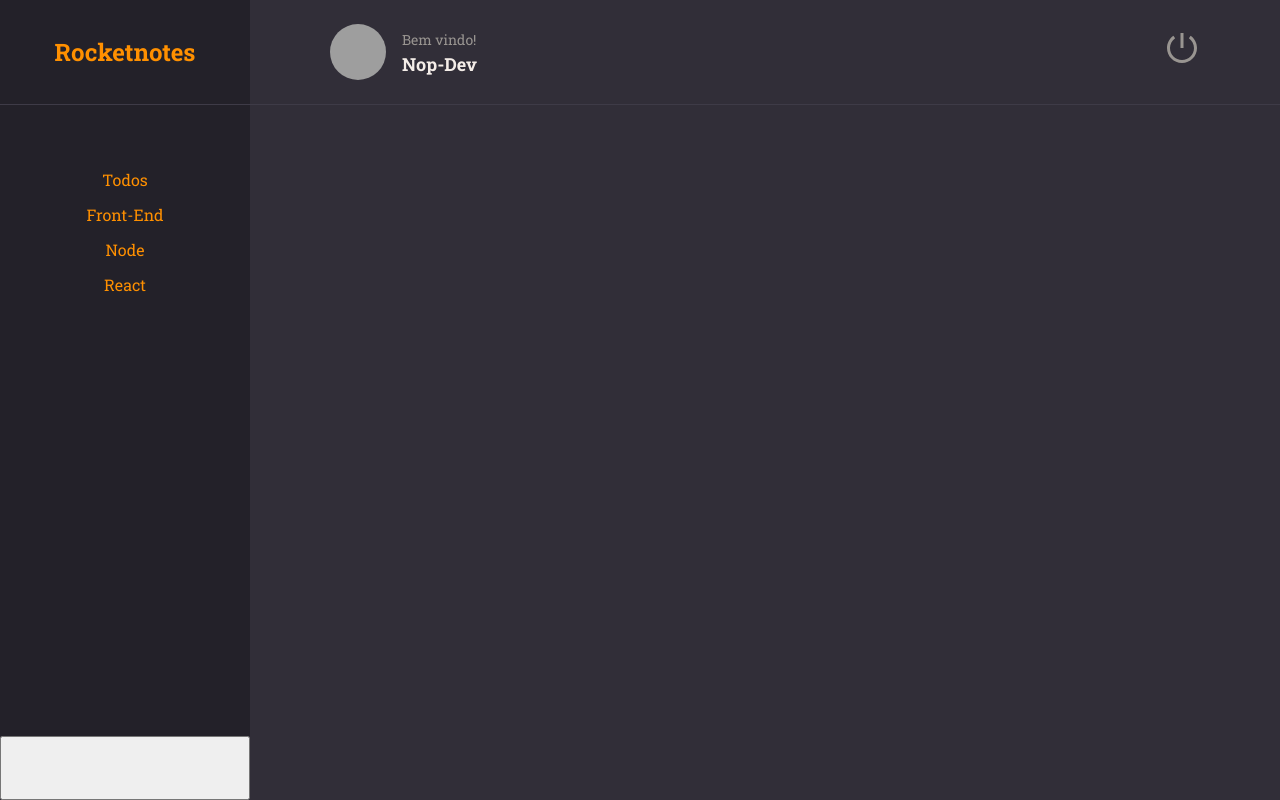
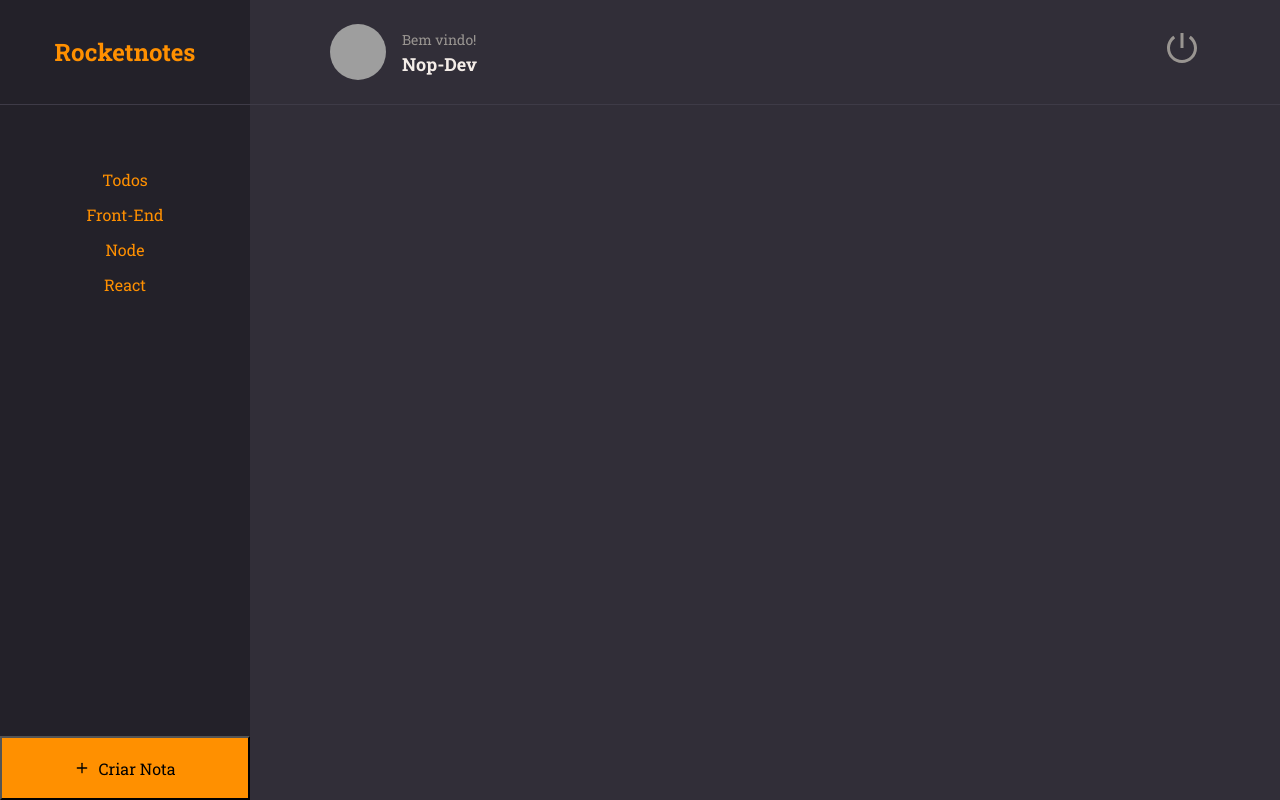
Before and after one commit to nop-dev/RocketNotes-React, a React (Vite) app: page / in a window 1280 px wide. Built offline with nearby package versions, Linux system fonts and the light colour scheme; grey boxes are pictures that could not be loaded.

Commit message:
feat: :sparkles: adiciona botão de nova nota na página home

```diff
--- a/src/pages/Home/index.jsx
+++ b/src/pages/Home/index.jsx
@@ -1,3 +1,4 @@
+import { FiPlus } from 'react-icons/fi';
 import { Container, Brand, Menu, Search, Content, NewNote } from './styles'
 
 import { Header } from '../../components/Header'
@@ -28,7 +29,8 @@
       </Content>
 
       <NewNote>
-
+        <FiPlus />
+        Criar Nota
       </NewNote>
     </Container>
   )
--- a/src/pages/Home/styles.js
+++ b/src/pages/Home/styles.js
@@ -54,4 +54,13 @@
 
 export const NewNote = styled.button`
   grid-area: newnote;
+
+  background-color: ${({ theme }) => theme.COLORS.ORANGE};
+  display: flex;
+  align-items: center;
+  justify-content: center;
+
+  > svg {
+    margin-right: 8px;
+  }
 `;
```
